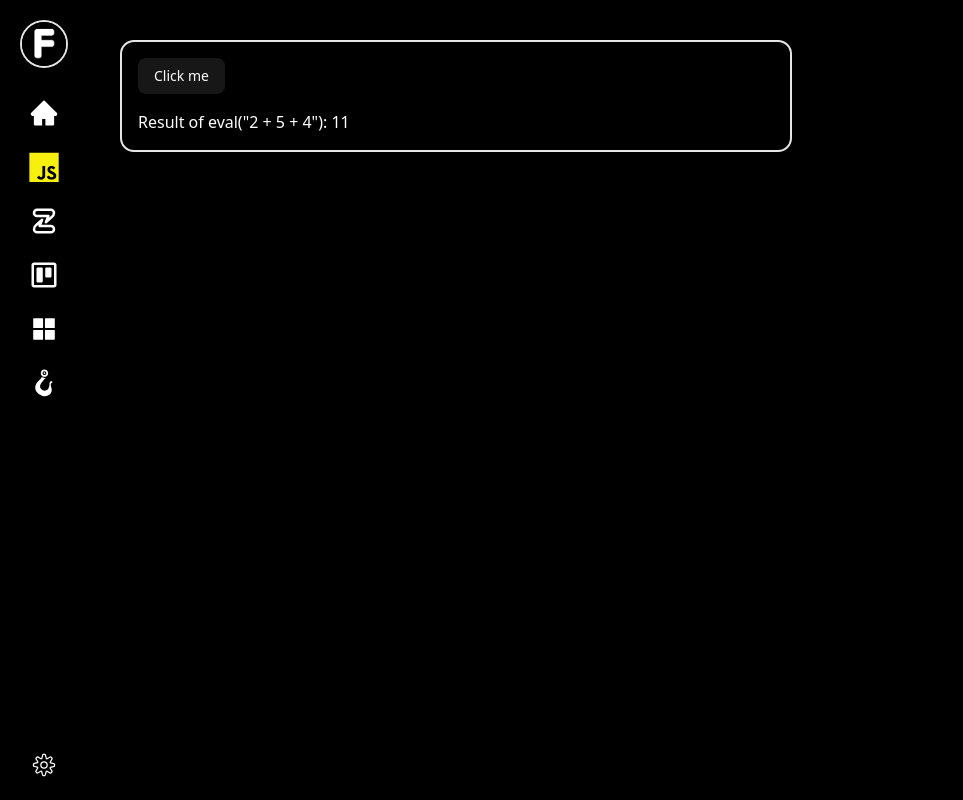
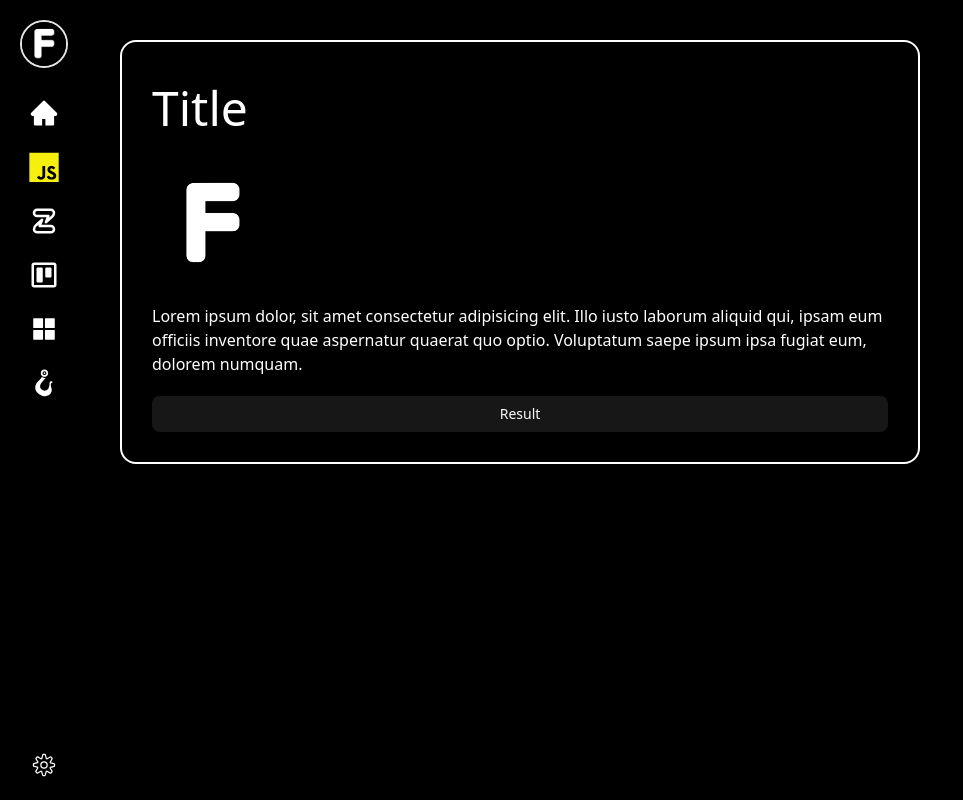
Before and after one commit to Ramazan-Yusupov/react-practice, a React (Vite) app: page /jspage in a window 1280 px wide. Shown: the whole page, without its empty margins (0-963 px from the left). Built offline with nearby package versions, Linux system fonts and the light colour scheme.

Commit message:
feat: add SCSS support and refactor CardBlock component
- Added SCSS dependencies to package.json.
- Created CardBlockScss component with SCSS styling.
- Refactored JsPage to use CardBlockScss instead of CardBlock.
- Removed title prop from CardBlock and adjusted styles accordingly.

```diff
--- a/package.json
+++ b/package.json
@@ -24,6 +24,7 @@
     "react-dom": "^19.2.0",
     "react-icons": "^5.5.0",
     "react-router-dom": "^7.9.4",
+    "scss": "^0.2.4",
     "tailwind-merge": "^3.3.1",
     "tailwindcss": "^4.1.15",
     "zustand": "^5.0.8"
@@ -39,6 +40,7 @@
     "eslint-plugin-react-hooks": "^5.2.0",
     "eslint-plugin-react-refresh": "^0.4.24",
     "globals": "^16.4.0",
+    "sass-embedded": "^1.97.1",
     "tw-animate-css": "^1.4.0",
     "typescript": "~5.8.3",
     "typescript-eslint": "^8.46.1",
--- a/src/pages/HooksPage/ui/CardBlock.tsx
+++ b/src/pages/HooksPage/ui/CardBlock.tsx
@@ -1,15 +1,13 @@
 interface CardProps {
-  title: React.ReactNode;
   className?: string;
   children: React.ReactNode;
 }
 
-export function CardBlock({ title, className, children }: CardProps) {
+export function CardBlock({ className, children }: CardProps) {
   return (
     <div
-      className={`${className} flex flex-col gap-5 border-2 p-4 rounded-2xl w-70`}
+      className={`${className} flex items-center gap-5 border-2 p-4 rounded-2xl`}
     >
-      <div className="text-xl">{title}</div>
       {children}
     </div>
   );
--- /dev/null
+++ b/src/pages/HooksPage/ui/CardBlockScss/CardBlockScss.module.scss
@@ -0,0 +1,13 @@
+.container {
+  width: min(50em, 95%); // <----
+  display: flex;
+  flex-direction: column;
+  gap: 20px;
+  border: 2px solid white;
+  padding: min(30px, 6%); // <----
+  border-radius: 16px;
+
+  .title {
+    font-size: clamp(1.8rem, 10vw, 3rem); // <----
+  }
+}
--- /dev/null
+++ b/src/pages/HooksPage/ui/CardBlockScss/CardBlockScss.tsx
@@ -0,0 +1,18 @@
+import styles from "./CardBlockScss.module.scss";
+
+interface CardProps {
+  className?: string;
+  children: React.ReactNode;
+  title?: React.ReactNode;
+}
+
+export function CardBlockScss({ className, children, title }: CardProps) {
+  return (
+    <div>
+      <div className={`${className} ${styles.container}`}>
+        <div className={styles.title}> {title}</div>
+        {children}
+      </div>
+    </div>
+  );
+}
--- a/src/pages/JsPage/JsPage.tsx
+++ b/src/pages/JsPage/JsPage.tsx
@@ -1,13 +1,18 @@
 import { Button } from "@/shared/ui/Button";
-
-const e = "2 + 5 + 4";
-const f = eval(e);
+import { CardBlockScss } from "../HooksPage/ui/CardBlockScss/CardBlockScss";
 
 export const JsPage = () => {
   return (
-    <div className="inline-block max-w-2xl w-full border-2 p-4 rounded-xl">
-      <Button>Click me</Button>
-      <div className="mt-4">Result of eval("2 + 5 + 4"): {f}</div>
-    </div>
+    <CardBlockScss title="Title">
+      <img src="/frontend.jpg" alt="" className="w-30" />
+
+      <div className="">
+        Lorem ipsum dolor, sit amet consectetur adipisicing elit. Illo iusto
+        laborum aliquid qui, ipsam eum officiis inventore quae aspernatur
+        quaerat quo optio. Voluptatum saepe ipsum ipsa fugiat eum, dolorem
+        numquam.
+      </div>
+      <Button>Result</Button>
+    </CardBlockScss>
   );
 };
```
Also changed, not shown: 1 other file (tests, documents, lock files or other folders).
